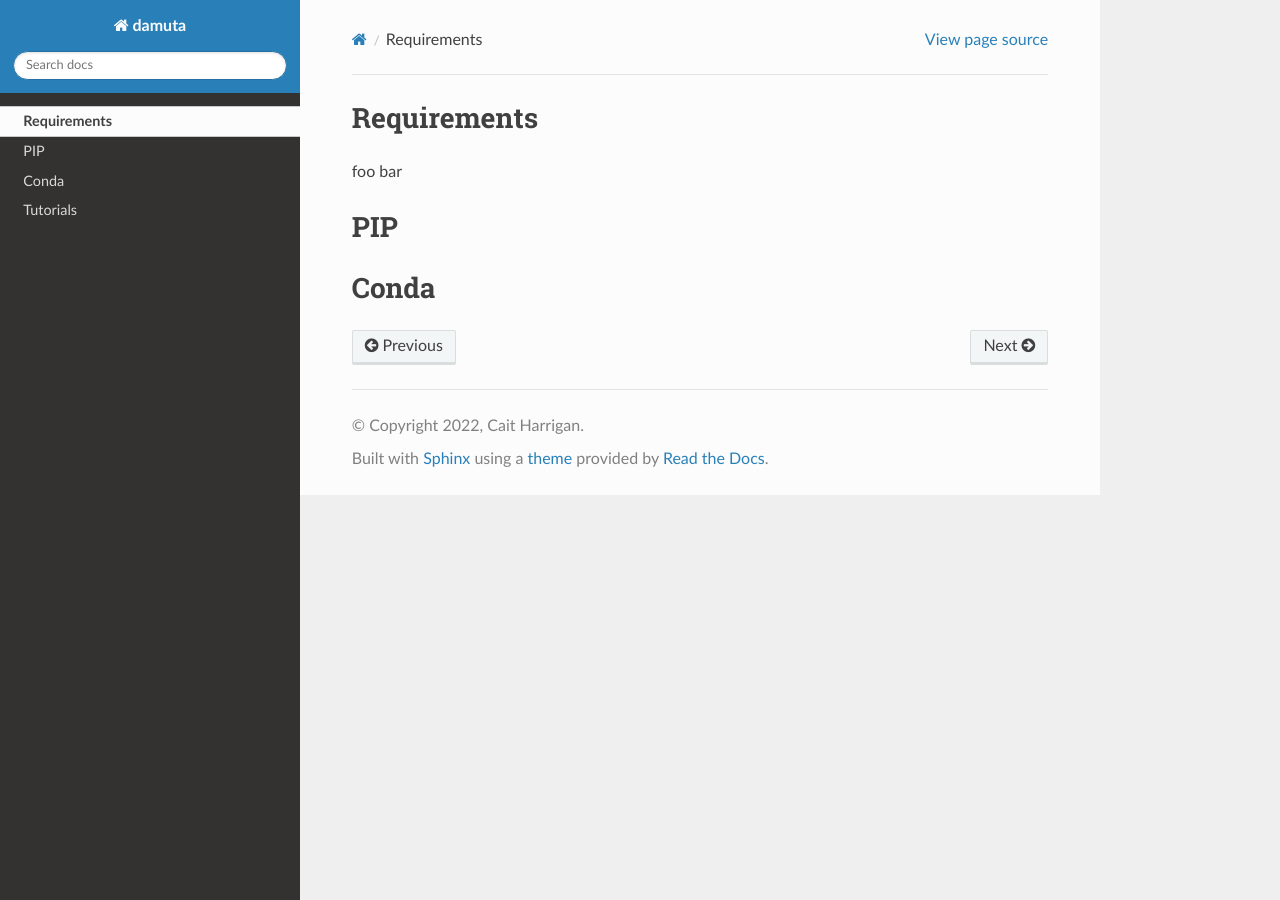
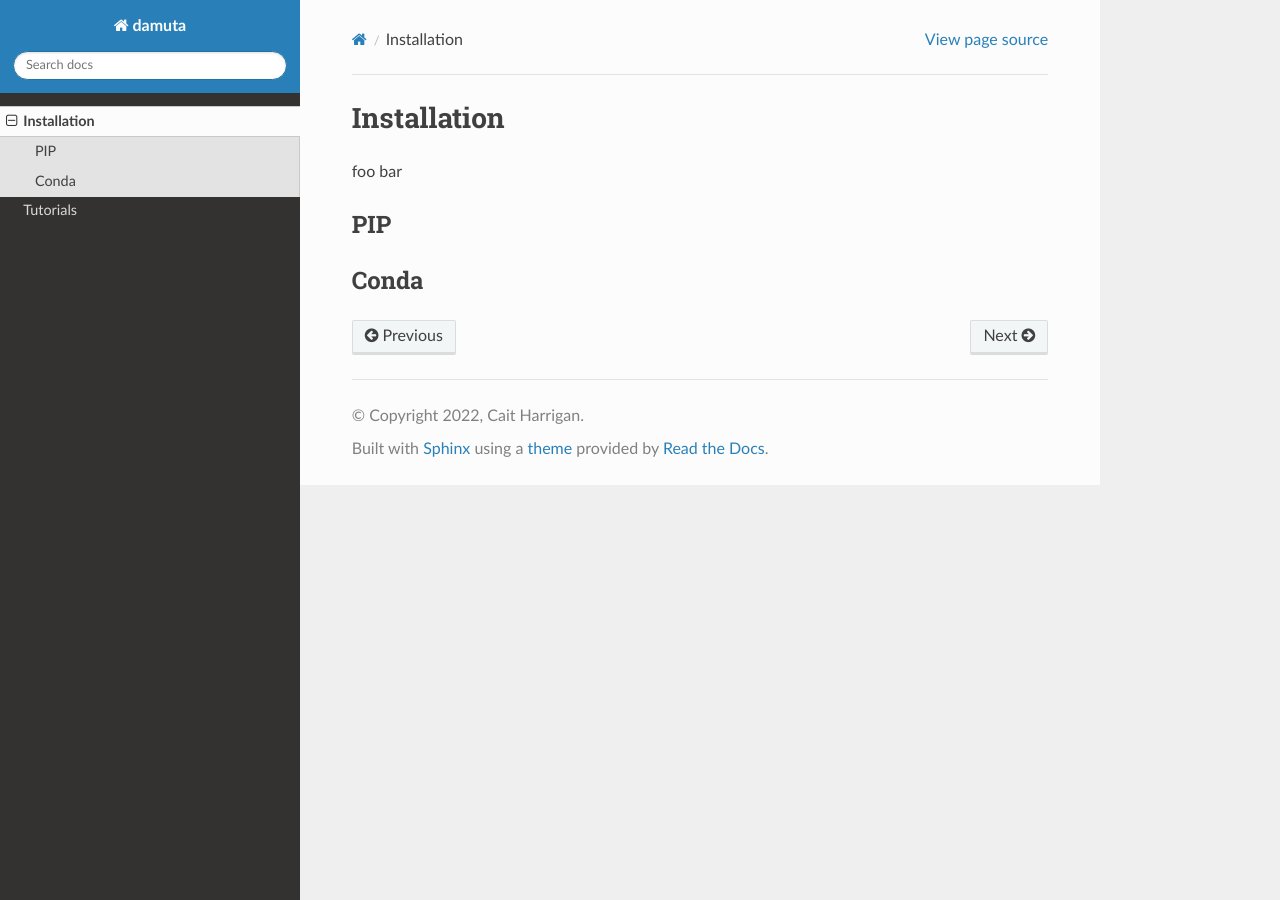
Before and after one commit to morrislab/damuta, a Sphinx documentation site: the page built from docs/installation.md, in a window 1280 px wide. Built offline with Sphinx 7.4.7 and the Read the Docs theme 2.0.0, drawn with Linux system fonts in a browser that asks for light colours; pages that are not in the unit, such as notebooks, are missing from menus.

```diff
--- a/docs/index.rst
+++ b/docs/index.rst
@@ -5,7 +5,7 @@
 
 
 .. toctree::
-   :maxdepth: 1
+   :maxdepth: 2
 
    installation.md
    tutorials/index
--- a/docs/installation.md
+++ b/docs/installation.md
@@ -1,7 +1,7 @@
-# Requirements
+# Installation
 
 foo bar
 
-# PIP
+## PIP
 
-# Conda
+## Conda
--- a/docs/tutorials/index.rst
+++ b/docs/tutorials/index.rst
@@ -3,7 +3,7 @@ Tutorials
 
 .. toctree::
     :caption: Available tutorials
-    :maxdepth: 1
+    :maxdepth: 2
 
     quickstart.ipynb
     data_loading.ipynb
```
Also changed, not shown: 9 other files.
